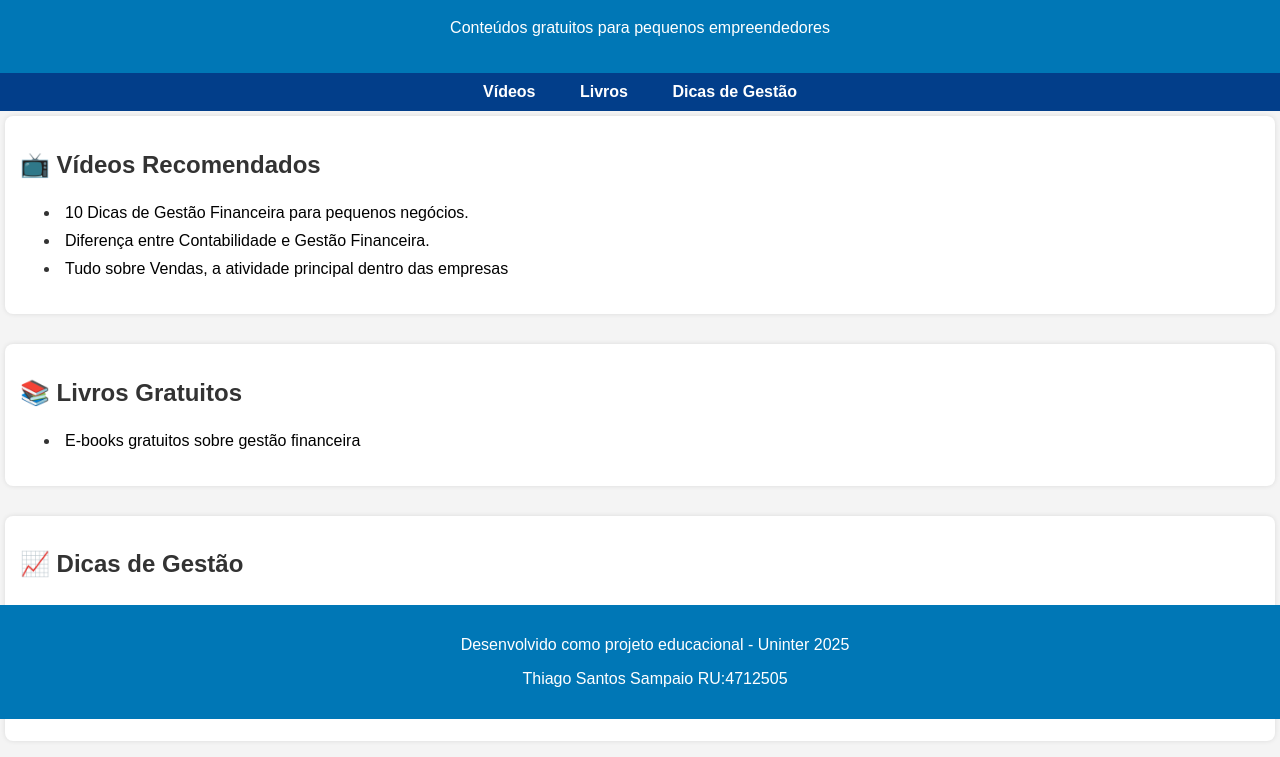
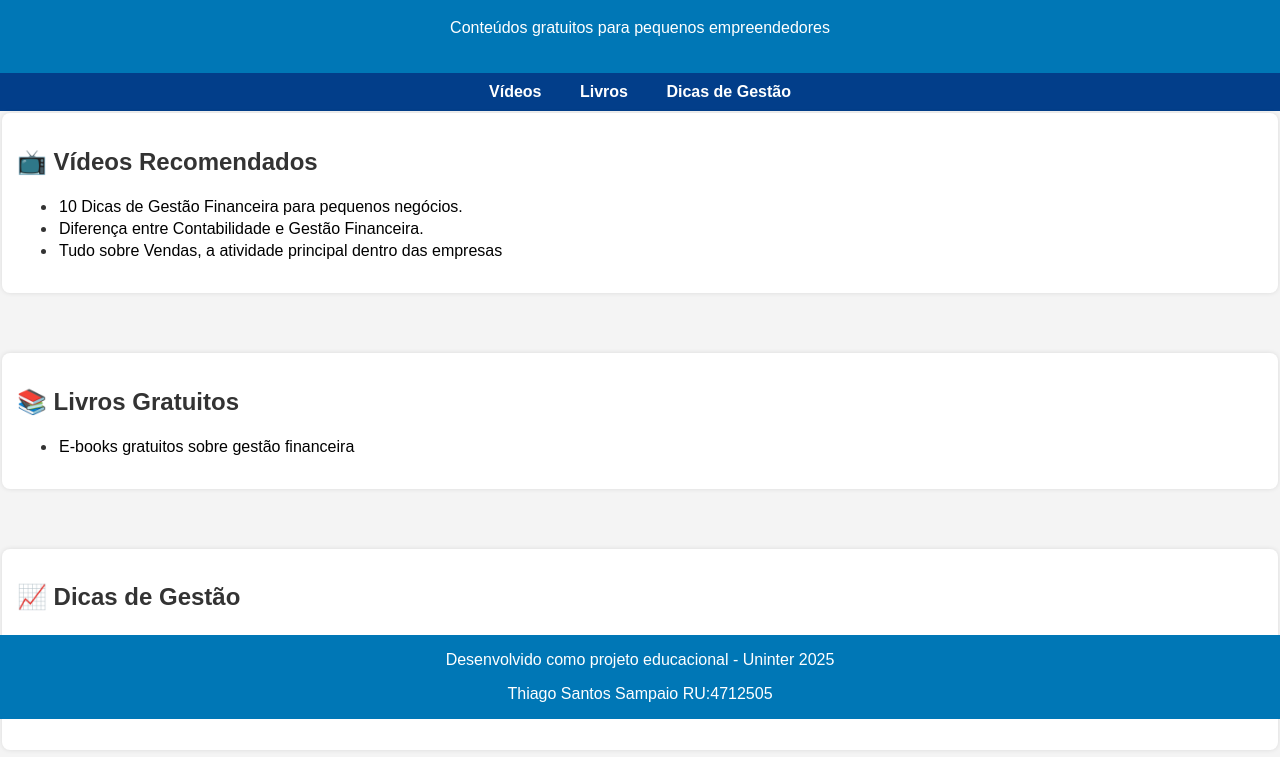
Before and after one commit to thiADS2025/Atividade-extencionista-Uninter, a plain HTML site: page index.html in a window 1280 px wide. Shown: the part 81-838 px from the top of the page. Drawn offline with Linux system fonts and the light colour scheme.

Commit message:
Add files via upload

```diff
--- a/style.css
+++ b/style.css
@@ -37,7 +37,7 @@ nav a {
 }
 
 main, li {
-    padding: 5px;
+    padding: 2px;
 }
 main a{
     text-decoration: none;
@@ -48,7 +48,7 @@ main a:hover{
 }
 
 section {
-    margin-bottom: 30px;
+    margin-bottom: 60px;
     background-color: white;
     padding: 15px;
     border-radius: 8px;
@@ -59,8 +59,10 @@ footer {
     background-color: #0077b6;
     color: white;
     text-align: center;
-    padding: 15px;
+    padding: ;
     position: fixed;
     width: 100%;
     bottom: 0;
+
+
 }
```
